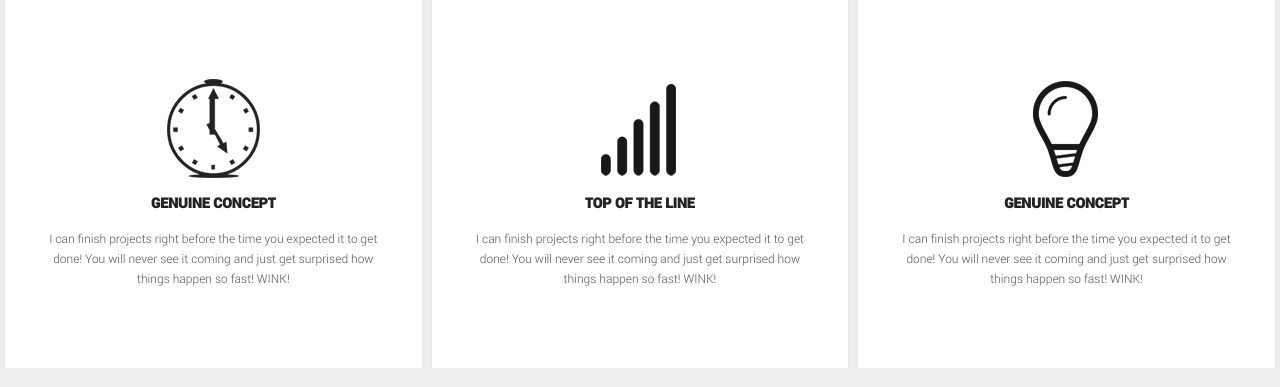
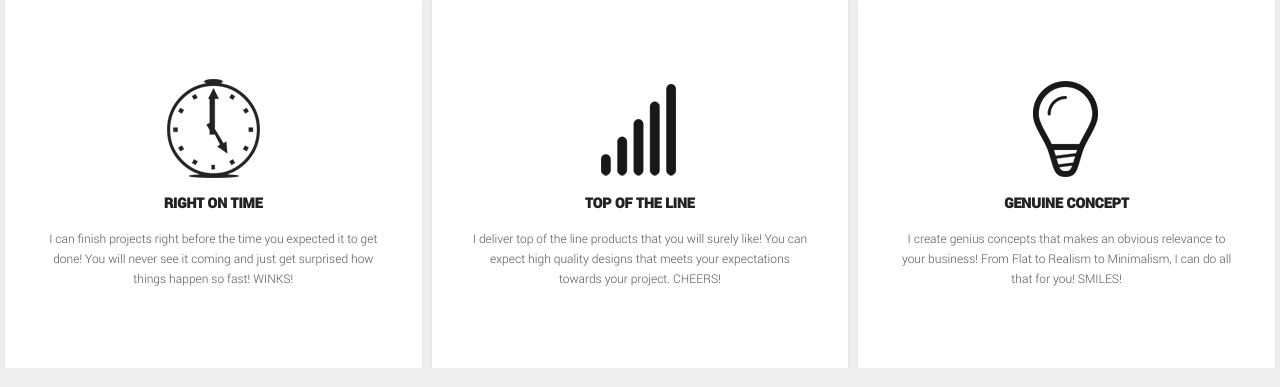
Before and after one commit to jenrielzany/jenrielzany.github.io, a PHP site: page / in a window 1280 px wide. Shown: the part 821-1208 px from the top of the page. Run offline with PHP 8.4, Linux system fonts and the light colour scheme; some libraries are stand-ins or nearby versions; some web fonts are replaced.

Commit message:
Updated Services Section

```diff
--- a/index.php
+++ b/index.php
@@ -127,9 +127,9 @@
             <div class="c4 less-pd">
                 <div class="srvc-con wow fadeInUp" data-wow-delay=".2s">
                      <img src="img/clock.png" alt="">
-                        <h5 class="srvc-hdr">GENUINE CONCEPT</h5>
+                        <h5 class="srvc-hdr">RIGHT ON TIME</h5>
                         <p class="srvc-par">
-                            I can finish projects right before the time you expected it to get done! You will never see it coming and just get surprised how things happen so fast! WINK!
+                            I can finish projects right before the time you expected it to get done! You will never see it coming and just get surprised how things happen so fast! WINKS!
                         </p>
                 </div>
             </div>
@@ -139,7 +139,7 @@
                      <img src="img/bar-graph.png" alt="">
                         <h5 class="srvc-hdr">TOP OF THE LINE</h5>
                         <p class="srvc-par">
-                            I can finish projects right before the time you expected it to get done! You will never see it coming and just get surprised how things happen so fast! WINK!
+                            I deliver top of the line products that you will surely like! You can expect high quality designs that meets your expectations towards your project. CHEERS!
                         </p>
                 </div>
             </div>
@@ -149,7 +149,7 @@
                      <img src="img/bulb.png" alt="">
                         <h5 class="srvc-hdr">GENUINE CONCEPT</h5>
                         <p class="srvc-par">
-                            I can finish projects right before the time you expected it to get done! You will never see it coming and just get surprised how things happen so fast! WINK!
+                            I create genius concepts that makes an obvious relevance to your business! From Flat to Realism to Minimalism, I can do all that for you! SMILES!
                         </p>
                 </div>
             </div>
```
